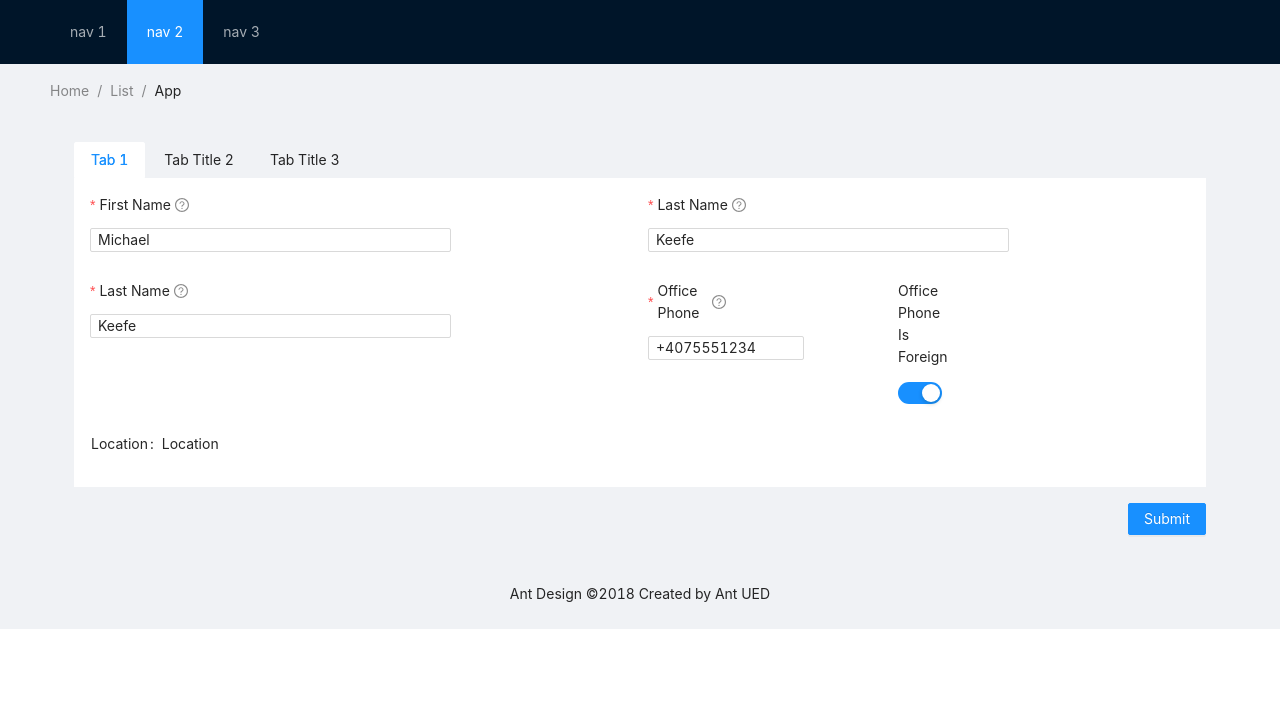
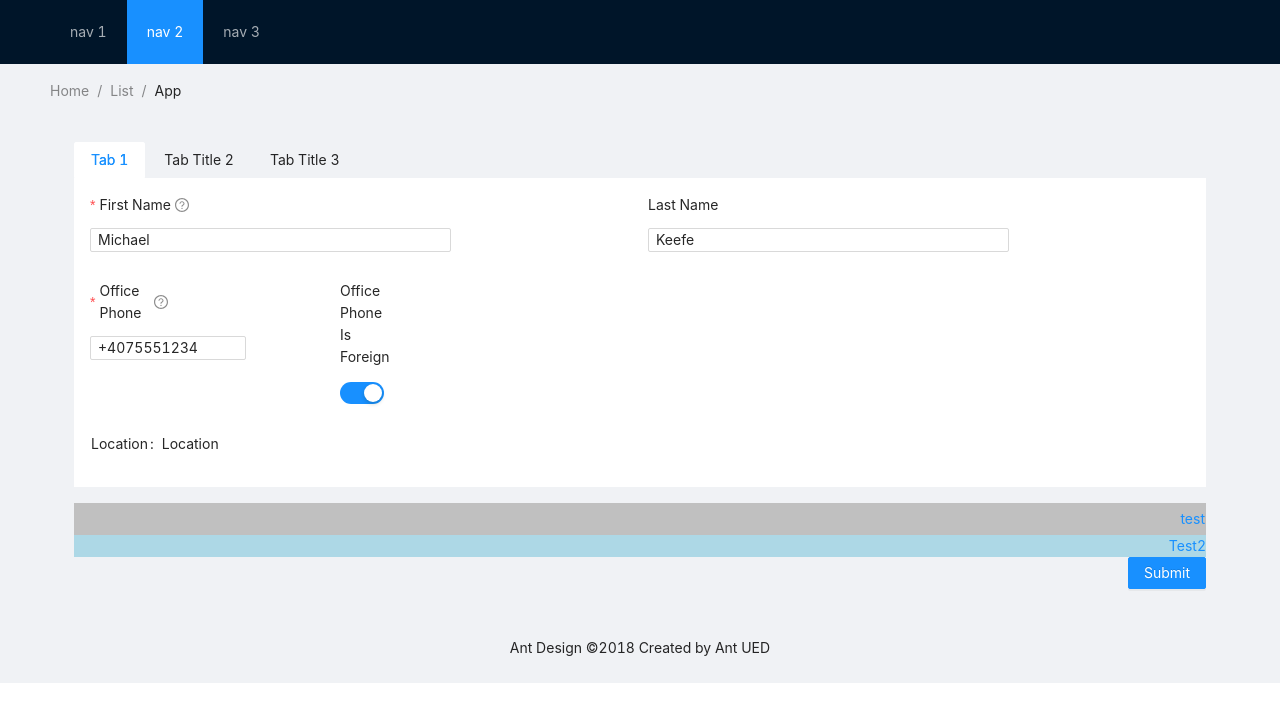
Before and after one commit to thunderperfect/react-antd, a React (Create React App) app: page / in a window 1280 px wide. Shown: the top 722 px of the page. Built offline with nearby package versions, Linux system fonts and the light colour scheme.

Commit message:
4 files modified

```diff
--- a/src/AntInput.js
+++ b/src/AntInput.js
@@ -2,7 +2,7 @@ import React from 'react';
 import { Input, Form } from 'antd';
 
 export default function AntInput(props) {
-  console.log(`AntInput ${props.name} Rerender`);
+  //console.log(`AntInput ${props.name} Rerender`);
 
   return (
     <Form.Item
@@ -12,9 +12,9 @@ export default function AntInput(props) {
       rules={[
         {
           required: props.required,
-          message: props.required && `${props.label} is required`
+          message: props.required && `${props.label} is required`,
         },
-        { ...props.rules }
+        { ...props.rules },
       ]}
     >
       <Input size="small" />
--- a/src/App.js
+++ b/src/App.js
@@ -10,16 +10,16 @@ import {
   Form,
   Button,
   Col,
-  Row
+  Row,
 } from 'antd';
 import PublicTab from './Tabs/Public';
 import OfficialTab from './Tabs/Official';
-import TreeWrap from './TreeWrap'
+import TreeWrap from './TreeWrap';
 import { FrownTwoTone } from '@ant-design/icons';
 const { TabPane } = Tabs;
 
 export default function App() {
-  console.log('app Rerender');
+  //console.log('app Rerender');
 
   const { Header, Footer, Sider, Content } = Layout;
 
@@ -32,7 +32,7 @@ export default function App() {
     MobilePhoneNumberIsForeign: false,
     PersonalCellNumber: '',
     PersonalCellNumberIsForeign: false,
-    Location: null
+    Location: null,
   };
 
   const [form] = Form.useForm();
@@ -50,29 +50,35 @@ export default function App() {
   const validationProfiles = {
     public: ['OfficePhoneNumber', 'FirstName', 'LastName'],
     official: ['MobilePhoneNumber'],
-    personal: ['PersonalCellNumber']
+    personal: ['PersonalCellNumber'],
   };
 
   const [hasPublicErrors, setHasPublicErrors] = React.useState(false);
 
-  const onFinish = values => {
+  const onFinish = (values) => {
+    let allButFirstName = Object.entries(values).filter(
+      (k) => k[0] !== 'FirstName' && k[1] !== ''
+    ).length;
+
+    console.log(allButFirstName);
+
     setHasPublicErrors(false);
     setReset(!reset);
-    console.log('onFinish Success:', values);
+    //console.log('onFinish Success:', values);
   };
 
-  const handleTabError = errorInfo => {
+  const handleTabError = (errorInfo) => {
     if (errorInfo) {
       const { errorFields } = errorInfo;
 
-      let hasPubErr = errorFields.some(ef =>
-        ef.name.some(n => validationProfiles.public.includes(n))
+      let hasPubErr = errorFields.some((ef) =>
+        ef.name.some((n) => validationProfiles.public.includes(n))
       );
       setHasPublicErrors(hasPubErr);
     }
   };
 
-  const onFinishFailed = errorInfo => {
+  const onFinishFailed = (errorInfo) => {
     handleTabError(errorInfo);
   };
 
@@ -146,6 +152,22 @@ export default function App() {
                   className="gutter-row"
                   style={{ textAlign: 'right' }}
                 >
+                  <div style={{ backgroundColor: 'silver' }}>
+                    <Button
+                      type="link"
+                      style={{
+                        display: 'inline',
+                        padding: '0px',
+                        margin: '0px',
+                      }}
+                    >
+                      test
+                    </Button>
+                  </div>
+                  <div style={{ backgroundColor: 'lightblue' }}>
+                    <a href="#">Test2</a>
+                  </div>
+
                   <Button type="primary" htmlType="submit">
                     Submit
                   </Button>
--- a/src/Tabs/Public.js
+++ b/src/Tabs/Public.js
@@ -14,17 +14,20 @@ export default function PublicTab(props) {
             required
             rules={{
               pattern: /^[a-zA-Z]{3,30}$/i,
-              message: 'First Name Pattern Error'
+              message: 'First Name Pattern Error',
             }}
           />
         </Col>
         <Col className="gutter-row" xs={24} lg={12}>
-          <AntInput name="LastName" label="Last Name" required />
+          <AntInput name="LastName" label="Last Name" />
         </Col>
-        <Col xs={24} lg={12}>
-          <AntInput name="LastName" label="Last Name" required />
-        </Col>
-        <AntPhone name="OfficePhoneNumber" label="Office Phone" required form={props.form} />
+
+        <AntPhone
+          name="OfficePhoneNumber"
+          label="Office Phone"
+          required
+          form={props.form}
+        />
       </Row>
       <Row>
         <Col>
```
Also changed, not shown: src/AntPhone.js (+3 -4 lines).
